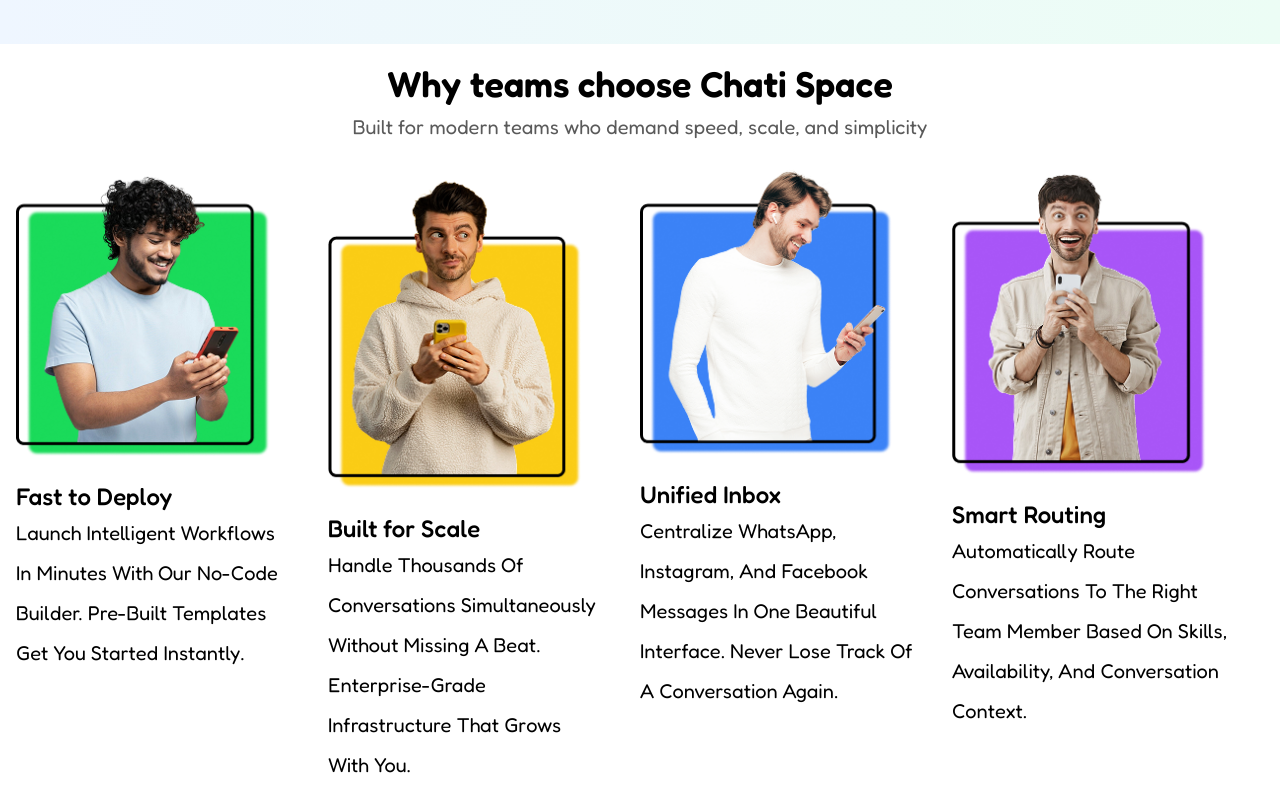
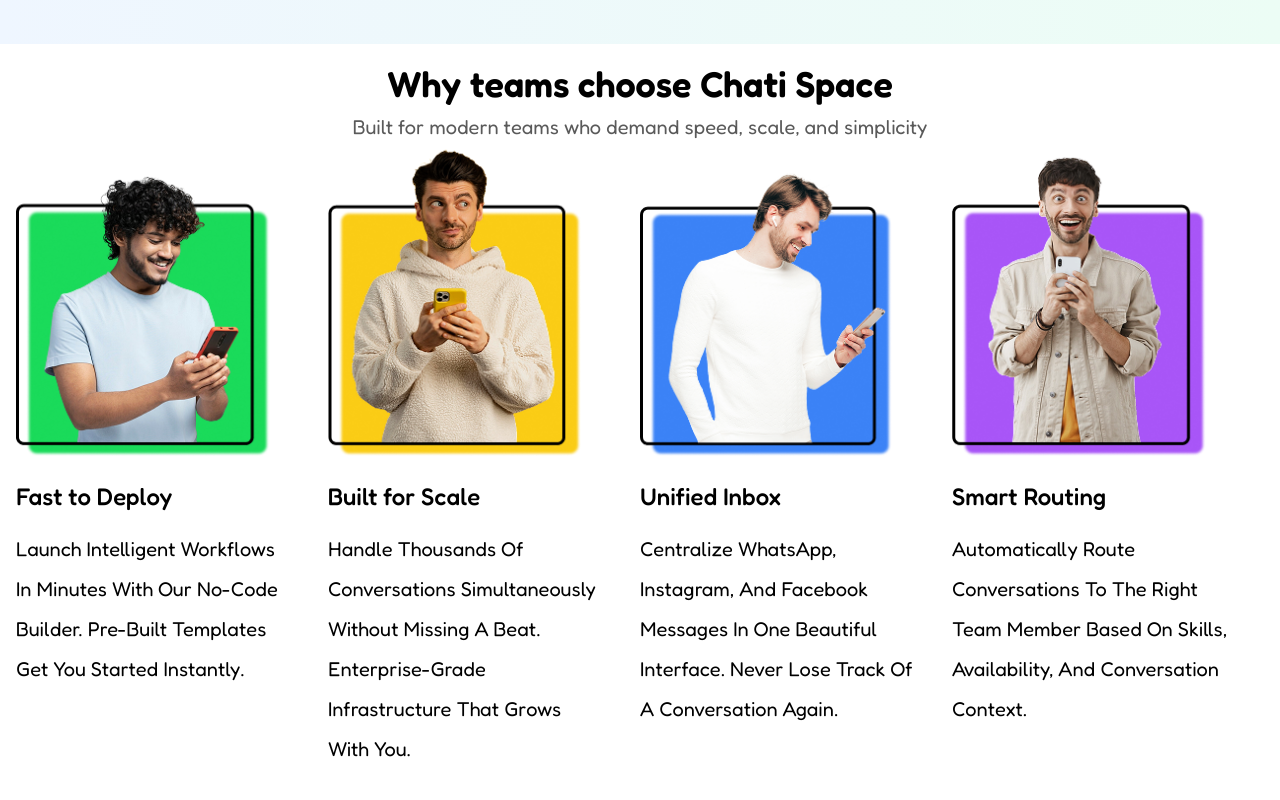
Before and after one commit to AQuadic/chat.space_nextjs, a Next.js app: page / in a window 1280 px wide. Shown: the part 3280-4080 px from the top of the page. Built offline with nearby package versions, Linux system fonts and the light colour scheme.

Commit message:
teams section fixes

```diff
--- a/src/components/home/WhyChatiSpace.tsx
+++ b/src/components/home/WhyChatiSpace.tsx
@@ -1,24 +1,85 @@
-import { HomeTeams } from '@/constants/HomeTeams'
-import Image from 'next/image'
-import React from 'react'
+"use client";
+
+import { HomeTeams } from "@/constants/HomeTeams";
+import Image from "next/image";
+import React from "react";
+import { motion } from "framer-motion";
+
+const sectionVariants = {
+  hidden: { opacity: 0, y: 40 },
+  visible: {
+    opacity: 1,
+    y: 0,
+    transition: {
+      staggerChildren: 0.15,
+      when: "beforeChildren",
+      duration: 0.7,
+    },
+  },
+};
+
+const itemVariants = {
+  hidden: { opacity: 0, y: 40 },
+  visible: {
+    opacity: 1,
+    y: 0,
+    transition: {
+      duration: 0.6,
+    },
+  },
+};
 
 const WhyChatiSpace = () => {
-    return (
-        <section className='container py-5'>
-            <h1 className='text-[#000000] text-4xl font-semibold !font-Poppins text-center'>Why teams choose Chati Space</h1>
-            <p className='text-[#5A5A5A] text-xl leading-[150%] mt-2 text-center'>Built for modern teams who demand speed, scale, and simplicity</p>
+  return (
+    <motion.section
+      className="container py-5"
+      variants={sectionVariants}
+      initial="hidden"
+      animate="visible"
+    >
+      <motion.h1
+        className="text-[#000000] text-4xl font-semibold !font-Poppins text-center"
+        initial={{ opacity: 0, y: 20 }}
+        animate={{ opacity: 1, y: 0 }}
+        transition={{ duration: 0.7, ease: "easeOut" }}
+      >
+        Why teams choose Chati Space
+      </motion.h1>
+      <motion.p
+        className="text-[#5A5A5A] text-xl leading-[150%] mt-2 text-center"
+        initial={{ opacity: 0, y: 20 }}
+        animate={{ opacity: 1, y: 0 }}
+        transition={{ duration: 0.7, delay: 0.2, ease: "easeOut" }}
+      >
+        Built for modern teams who demand speed, scale, and simplicity
+      </motion.p>
 
-            <div className='mt-6 grid xl:grid-cols-4 lg:grid-cols-3 md:grid-cols-2'>
-                {HomeTeams.map((item,index) => (
-                    <div key={index}>
-                        <Image src={item.image} alt='team' width={253.5} height={290.81} />
-                        <h2 className='text-[#000000] text-2xl font-medium mt-6'>{item.title}</h2>
-                        <p className='text-[#000000] text-xl font-normal leading-[200%] w-[278px] capitalize'>{item.description}</p>
-                    </div>
-                ))}
+      <div className="mt-6 grid xl:grid-cols-4 lg:grid-cols-3 md:grid-cols-2">
+        {HomeTeams.map((item, index) => (
+          <motion.div
+            key={index}
+            className="flex flex-col h-full min-h-[390px]"
+            variants={itemVariants}
+          >
+            <div className="flex items-end h-[290.81px]">
+              <Image
+                src={item.image}
+                alt="team"
+                width={253.5}
+                height={290.81}
+              />
             </div>
-        </section>
-    )
-}
+            <h2 className="text-[#000000] text-2xl font-medium mb-4 mt-6">
+              {item.title}
+            </h2>
+            <p className="text-[#000000] text-xl font-normal leading-[200%] w-[278px] capitalize">
+              {item.description}
+            </p>
+          </motion.div>
+        ))}
+      </div>
+    </motion.section>
+  );
+};
 
-export default WhyChatiSpace
+export default WhyChatiSpace;
```
